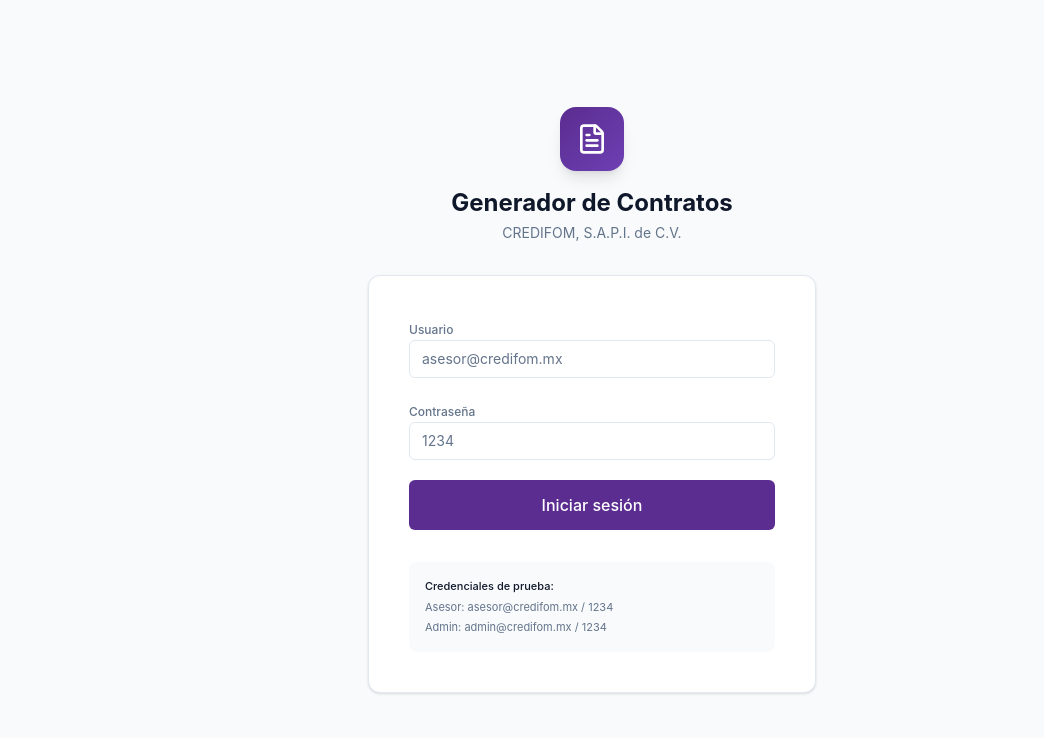
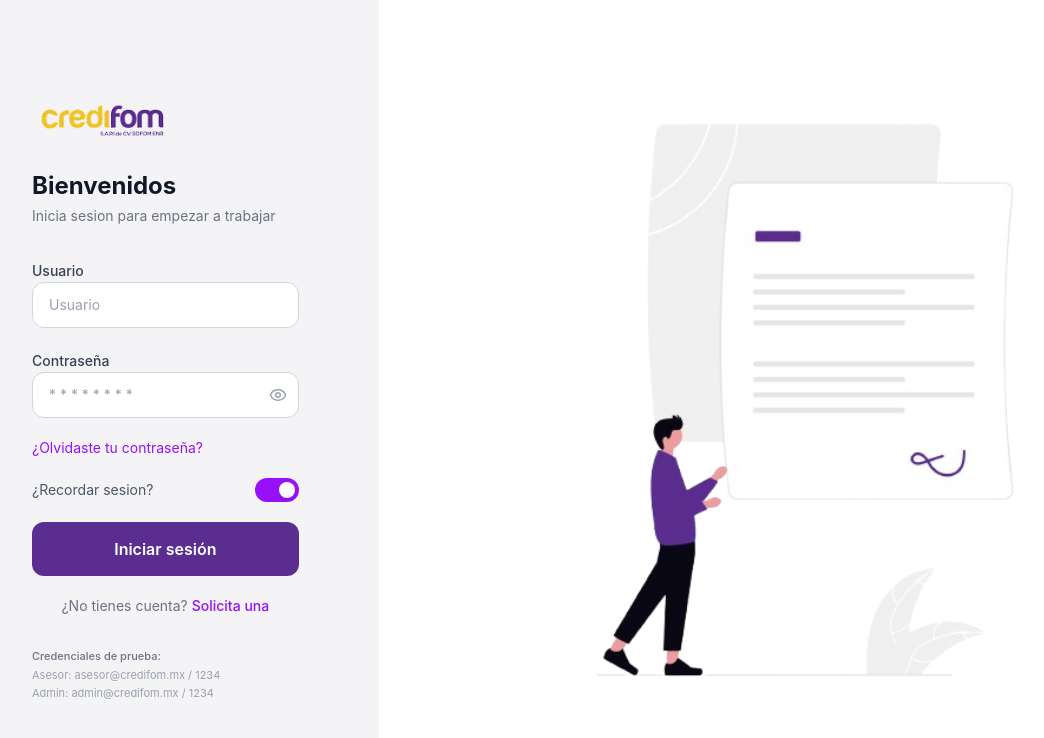
Before and after one commit to K4YZER4/PDF-FILLER-FRONTEND, a React (Vite) app: page /login in a window 1280 px wide. Shown: the top 738 px of the page, without its empty margins (48-1092 px from the left). Built offline with nearby package versions, Linux system fonts and the light colour scheme.

Commit message:
se mejoro el diseño de la pagina de login

```diff
--- a/src/features/auth/LoginPage.tsx
+++ b/src/features/auth/LoginPage.tsx
@@ -1,60 +1,240 @@
 /** Pantalla de inicio de sesión con credenciales mock.
  *  Valida contra MOCK_USERS y redirige a / en caso de éxito.
- *  Muestra error si las credenciales son incorrectas. */
-import { useState } from "react"
-import { useNavigate } from "react-router-dom"
-import { AlertCircle } from "lucide-react"
-import { Button, Input, Card } from "@/shared/components"
-import { useContractStore } from "@/store/useContractStore"
-import type { UserRole } from "@/store/useContractStore"
+ *  Muestra error si las credenciales son incorrectas.
+ *  Layout: columna centrada en móvil, dos columnas en desktop. */
+import { useState } from "react";
+import { useNavigate } from "react-router-dom";
+import { Eye, EyeOff, AlertCircle } from "lucide-react";
+import { Button } from "@/shared/components";
+import { useContractStore } from "@/store/useContractStore";
+import type { UserRole } from "@/store/useContractStore";
+import loginIllustration from "@/assets/LogIn-.png";
+import logo from "@/assets/Logo.png";
 
 const MOCK_USERS: { email: string; password: string; role: UserRole }[] = [
   { email: "asesor@credifom.mx", password: "1234", role: "asesor" },
   { email: "admin@credifom.mx", password: "1234", role: "admin" },
-]
+];
 
 function LoginPage() {
-  const [email, setEmail] = useState("")
-  const [password, setPassword] = useState("")
-  const [error, setError] = useState("")
-  const login = useContractStore((s) => s.login)
-  const navigate = useNavigate()
+  const [email, setEmail] = useState("");
+  const [password, setPassword] = useState("");
+  const [showPass, setShowPass] = useState(false);
+  const [remember, setRemember] = useState(true);
+  const [error, setError] = useState("");
+  const login = useContractStore((s) => s.login);
+  const navigate = useNavigate();
 
   const handleSubmit = (e: React.FormEvent) => {
-    e.preventDefault()
-    setError("")
-    const user = MOCK_USERS.find((u) => u.email === email && u.password === password)
-    if (!user) { setError("Credenciales incorrectas."); return }
-    login(user.email, user.role)
-    navigate("/")
+    e.preventDefault();
+    setError("");
+    const user = MOCK_USERS.find(
+      (u) => u.email === email && u.password === password,
+    );
+    if (!user) {
+      setError("Credenciales incorrectas.");
+      return;
     }
+    login(user.email, user.role);
+    navigate("/");
+  };
 
   return (
-    <Card className="p-8 md:p-10 space-y-8">
-      <form onSubmit={handleSubmit} className="space-y-5">
+    /**
+     * Contenedor raíz: ocupa toda la pantalla.
+     * - Móvil:   fondo liso, centrado verticalmente, formulario a ancho completo.
+     * - Desktop: dividido en dos mitades (izq: formulario | der: ilustración).
+     */
+    <div className="min-h-screen w-full flex">
+      {/* ── Columna izquierda: formulario ─────────────────────────────── */}
+      <div
+        className="
+        flex flex-col justify-center
+        w-full md:w-1/3
+        px-8 py-12 sm:px-14 lg:px-20
+        bg-[#F4F4F6]
+      "
+      >
+        {/* Logo */}
+        <div className="mb-8">
+          <img
+            src={logo}
+            alt="CREDIFOM"
+            className="h-10 w-auto"
+            onError={(e) => {
+              (e.currentTarget as HTMLImageElement).style.display = "none";
+            }}
+          />
+        </div>
+
+        {/* Encabezado */}
+        <div className="mb-8">
+          {/* Desktop muestra "Bienvenidos" + subtítulo; móvil solo "Iniciar sesión" */}
+          <h1 className="text-2xl font-bold text-gray-900 hidden md:block">
+            Bienvenidos
+          </h1>
+          <p className="text-sm text-gray-500 mt-1 hidden md:block">
+            Inicia sesion para empezar a trabajar
+          </p>
+          <h1 className="text-2xl font-bold text-gray-900 md:hidden">
+            Iniciar sesión
+          </h1>
+        </div>
+
+        {/* Formulario */}
+        <form onSubmit={handleSubmit} className="space-y-5 max-w-sm w-full">
+          {/* Usuario */}
           <div className="space-y-1.5">
-          <label htmlFor="email" className="text-xs font-medium text-text-secondary">Usuario</label>
-          <Input id="email" type="email" placeholder="asesor@credifom.mx" value={email} onChange={(e) => setEmail(e.target.value)} error={error} />
+            <label
+              htmlFor="email"
+              className="text-sm font-medium text-gray-700"
+            >
+              Usuario
+            </label>
+            <input
+              id="email"
+              type="email"
+              placeholder="Usuario"
+              autoComplete="username"
+              value={email}
+              onChange={(e) => {
+                setEmail(e.target.value);
+                setError("");
+              }}
+              className="
+                w-full rounded-xl border border-gray-300 bg-white
+                px-4 py-3 text-sm text-gray-900 placeholder-gray-400
+                outline-none transition
+                focus:border-purple-600 focus:ring-2 focus:ring-purple-100
+              "
+            />
           </div>
+
+          {/* Contraseña */}
           <div className="space-y-1.5">
-          <label htmlFor="password" className="text-xs font-medium text-text-secondary">Contraseña</label>
-          <Input id="password" type="password" placeholder="1234" value={password} onChange={(e) => setPassword(e.target.value)} error={error} />
+            <label
+              htmlFor="password"
+              className="text-sm font-medium text-gray-700"
+            >
+              Contraseña
+            </label>
+            <div className="relative">
+              <input
+                id="password"
+                type={showPass ? "text" : "password"}
+                placeholder="* * * * * * * *"
+                autoComplete="current-password"
+                value={password}
+                onChange={(e) => {
+                  setPassword(e.target.value);
+                  setError("");
+                }}
+                className="
+                  w-full rounded-xl border border-gray-300 bg-white
+                  px-4 py-3 pr-11 text-sm text-gray-900 placeholder-gray-400
+                  outline-none transition
+                  focus:border-purple-600 focus:ring-2 focus:ring-purple-100
+                "
+              />
+              <button
+                type="button"
+                onClick={() => setShowPass((v) => !v)}
+                className="absolute inset-y-0 right-3 flex items-center text-gray-400 hover:text-gray-600"
+                aria-label={
+                  showPass ? "Ocultar contraseña" : "Mostrar contraseña"
+                }
+              >
+                {showPass ? <EyeOff size={18} /> : <Eye size={18} />}
+              </button>
             </div>
+          </div>
+
+          {/* ¿Olvidaste tu contraseña? */}
+          <div className="flex items-center justify-between">
+            <button
+              type="button"
+              className="text-sm text-purple-600 hover:underline"
+            >
+              ¿Olvidaste tu contraseña?
+            </button>
+          </div>
+
+          {/* ¿Recordar sesión? — solo desktop */}
+          <div className="hidden md:flex items-center justify-between">
+            <span className="text-sm text-gray-600">¿Recordar sesion?</span>
+            <button
+              type="button"
+              role="switch"
+              aria-checked={remember}
+              onClick={() => setRemember((v) => !v)}
+              className={`
+                relative inline-flex h-6 w-11 items-center rounded-full transition-colors
+                ${remember ? "bg-purple-600" : "bg-gray-300"}
+              `}
+            >
+              <span
+                className={`
+                inline-block h-4 w-4 rounded-full bg-white shadow transform transition-transform
+                ${remember ? "translate-x-6" : "translate-x-1"}
+              `}
+              />
+            </button>
+          </div>
+
+          {/* Error */}
           {error && (
-          <div className="flex items-center gap-2 text-xs text-error bg-error-tint border border-error/10 rounded-lg p-3">
+            <div className="flex items-center gap-2 text-xs text-red-600 bg-red-50 border border-red-100 rounded-lg p-3">
               <AlertCircle size={14} />
               <span>{error}</span>
             </div>
           )}
-        <Button type="submit" size="lg" className="w-full">Iniciar sesión</Button>
+
+          {/* Botón submit */}
+          <Button
+            type="submit"
+            size="lg"
+            className="w-full !rounded-xl !py-3.5 text-base font-semibold"
+          >
+            Iniciar sesión
+          </Button>
+
+          {/* Pie */}
+          <p className="text-center text-sm text-gray-500">
+            ¿No tienes cuenta?{" "}
+            <button
+              type="button"
+              className="text-purple-600 font-medium hover:underline"
+            >
+              Solicita una
+            </button>
+          </p>
         </form>
-      <div className="text-[11px] text-text-secondary bg-bg rounded-lg p-4 space-y-1">
-        <p className="font-medium text-text-primary">Credenciales de prueba:</p>
+
+        {/* Credenciales de prueba */}
+        <div className="mt-8 max-w-sm w-full text-[11px] text-gray-400 space-y-0.5">
+          <p className="font-medium text-gray-500">Credenciales de prueba:</p>
           <p>Asesor: asesor@credifom.mx / 1234</p>
           <p>Admin: admin@credifom.mx / 1234</p>
         </div>
-    </Card>
-  )
+      </div>
+
+      {/* ── Columna derecha: ilustración (solo desktop) ───────────────── */}
+      <div
+        className="
+        hidden md:flex
+        w-2/3 items-center justify-center
+        bg-white
+      "
+      >
+        <img
+          src={loginIllustration}
+          alt="Ilustración de contrato"
+          className="w-4/5 max-w-lg object-contain"
+          aria-hidden="true"
+        />
+      </div>
+    </div>
+  );
 }
 
-export { LoginPage }
+export { LoginPage };
--- a/src/layouts/AuthLayout.tsx
+++ b/src/layouts/AuthLayout.tsx
@@ -1,27 +1,10 @@
 /** Layout público para pantallas de autenticación.
- *  Muestra el logo de CREDIFOM centrado y el contenido (formulario de login) debajo.
- *  Fondo claro con altura mínima de pantalla completa. */
-import { FileText } from "lucide-react";
-
+ *  Actualmente es un pass-through. LoginPage maneja su propio
+ *  layout de pantalla completa (dos columnas desktop / columna móvil).
+ *  Reservado para cuando se agreguen más rutas públicas que compartan
+ *  estructura (ej: recuperar contraseña, registro). */
 function AuthLayout({ children }: { children: React.ReactNode }) {
-  return (
-    <div className="min-h-screen bg-bg flex items-center justify-center p-4">
-      <div className="w-full max-w-md">
-        <div className="text-center mb-8">
-          <div className="w-16 h-16 bg-gradient-to-br from-primary to-primary-hover rounded-2xl flex items-center justify-center mx-auto shadow-lg mb-4">
-            <FileText size={32} className="text-white" />
-          </div>
-          <h1 className="text-2xl font-bold text-text-primary">
-            Generador de Contratos
-          </h1>
-          <p className="text-sm text-text-secondary mt-1">
-            CREDIFOM, S.A.P.I. de C.V.
-          </p>
-        </div>
-        {children}
-      </div>
-    </div>
-  );
+  return <>{children}</>;
 }
 
 export { AuthLayout };
```
Also changed, not shown: src/assets/LogIn-.png (added), src/assets/Logo.png (added). Lines whose indentation alone changed are shown as unchanged.
